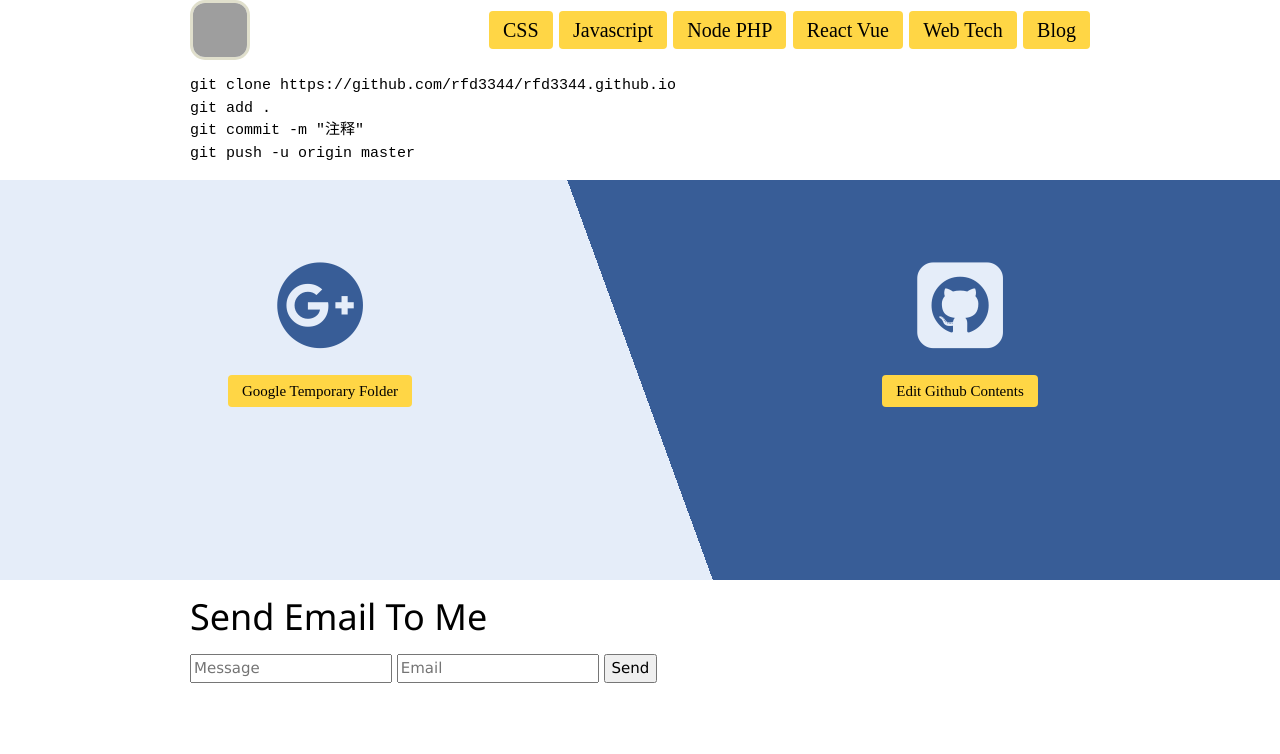
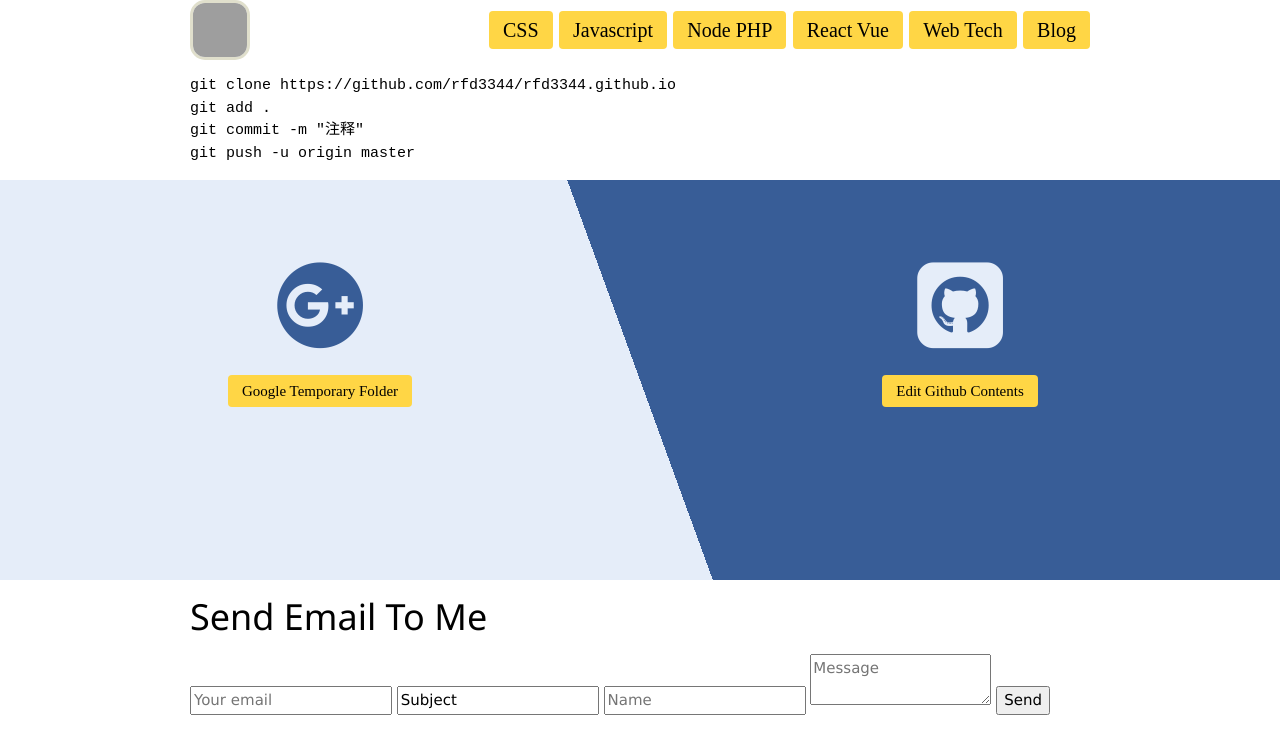
Before and after one commit to rfd3344a/rfd3344.github.io, a Jekyll site: the page built from index.html, in a window 1280 px wide. Shown: the top 754 px of the page. Built offline with Jekyll 4.4.1, drawn with Linux system fonts in a browser that asks for light colours; some web fonts are replaced; grey boxes are pictures that could not be loaded.

Commit message:
Update index.html

```diff
--- a/index.html
+++ b/index.html
@@ -29,10 +29,19 @@ git push -u origin master
 <section>
    <h1> Send Email To Me</h1>
 <form action="https://formspree.io/rfd3344@gmail.com"  method="POST">
-    <input type="text" name="name" placeholder="Message">
-    <input type="email" name="_replyto" placeholder="Email" >
+    <input type="hidden" name="_next" value="https://rfd3344.github.io/index.html" />
+    <input type="hidden" name="_language" value="zh-CN" />
+    <input type="hidden" name="_format" value="plain" />
+
+
+
+    <input type="text" name="_replyto" placeholder="Your email" />
+    <input  name="_subject" value="Subject" />
+    <input  type="text" name="name" placeholder="Name"/>
+    <textarea  type="text" name="Message" placeholder="Message" ></textarea>
     <input type="submit" value="Send">
 </form>
+
 
 </section>
 
```
